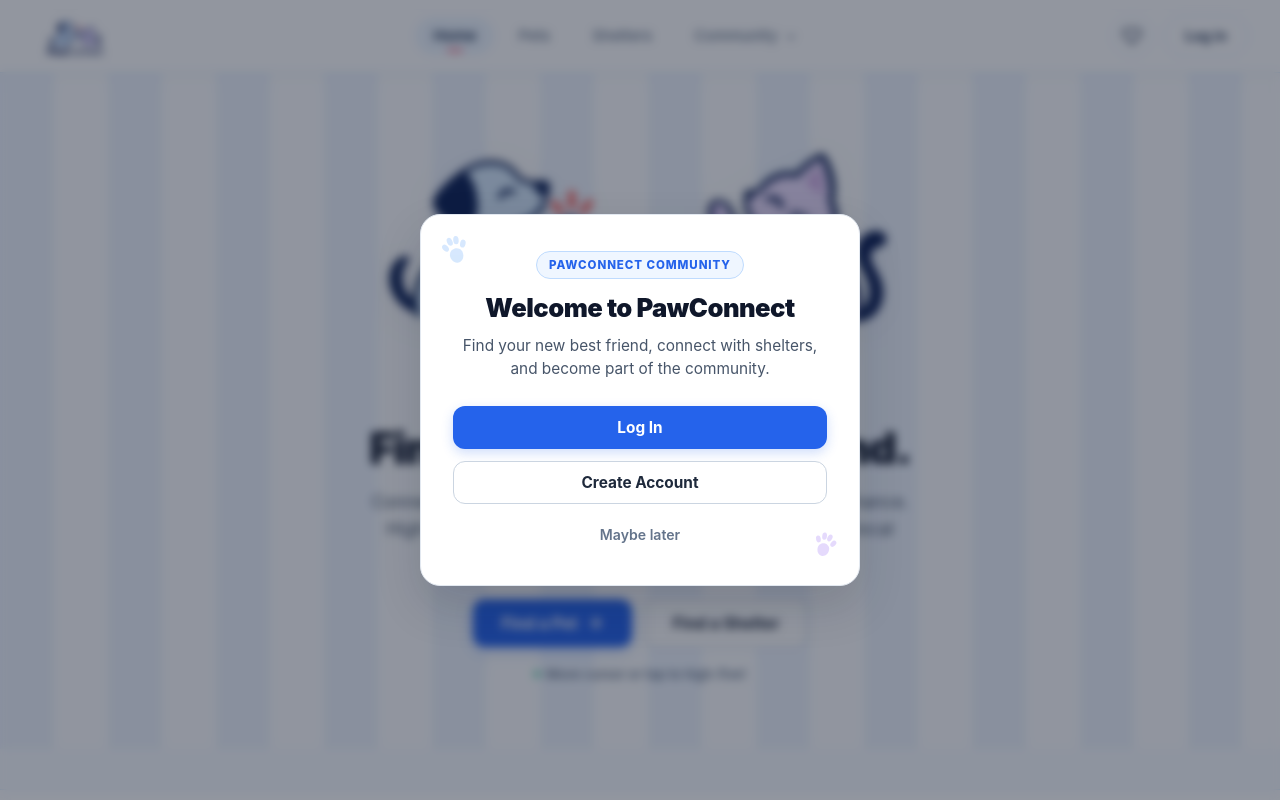
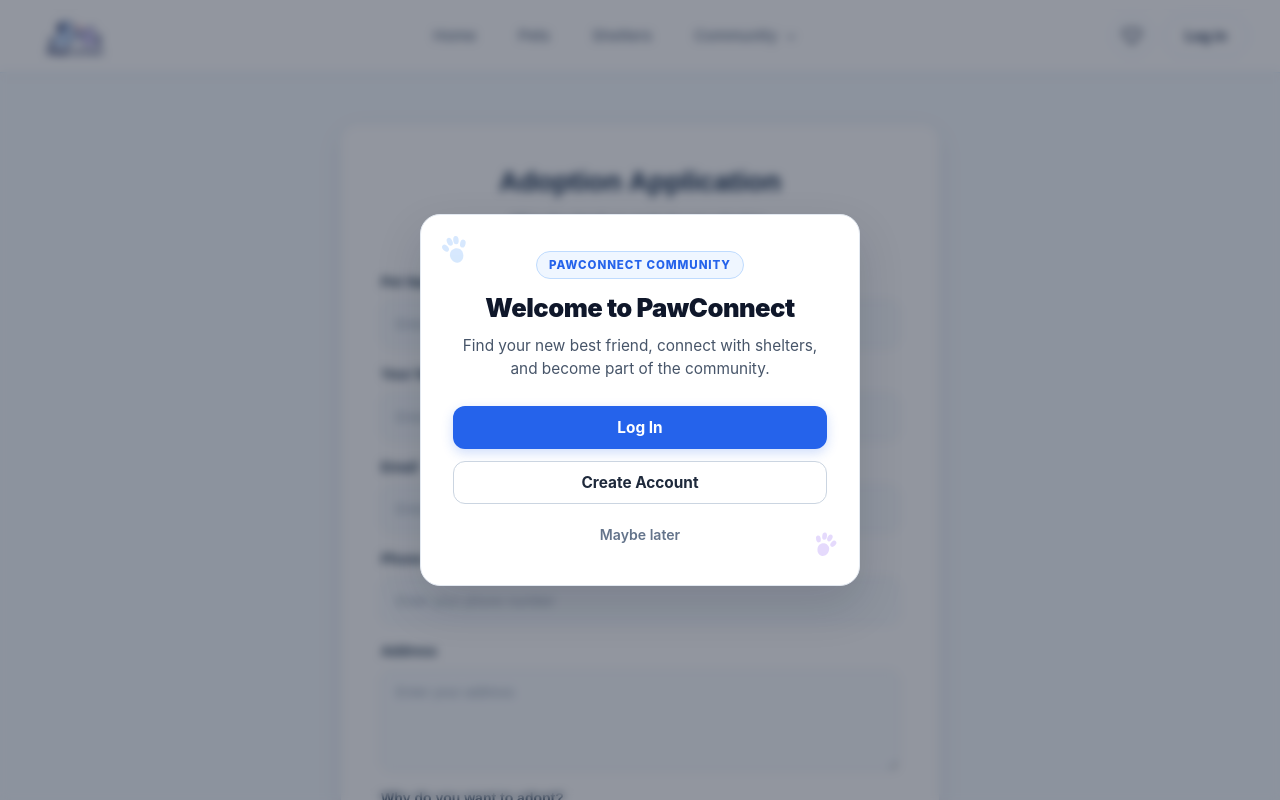
Before and after one commit to Reva-Shukla/PawConnect, a React (Vite) app: page /adoption/form in a window 1280 px wide. Before the commit this address led to /. Shown: the top 800 px of the page. Built offline with nearby package versions, Linux system fonts and the light colour scheme.

Commit message:
Update project

```diff
--- a/src/App.jsx
+++ b/src/App.jsx
@@ -17,6 +17,7 @@ import PetHome from './pages/pets/PetHome'
 // Adoption Pages
 import Login from './pages/adoption/Login'
 import Register from './pages/adoption/Register'
+import AdoptionForm from "./pages/adoption/AdoptionForm";
 
 // Shelter Pages
 import ShelterDashboard from './pages/shelter/ShelterDashboard'
@@ -67,12 +68,16 @@ function App() {
               path="/pets"
               element={<PetHome />}
             />
+          {/* ADOPTION */}
+          <Route
+            path="/adoption"
+            element={<AdoptionForm />}
+          />
 
-            {/* ADOPTION */}
-            <Route
-              path="/adoption"
-              element={<AdoptionPlaceholder />}
-            />
+          <Route
+            path="/adoption/form"
+            element={<AdoptionForm />}
+          />
 
             {/* LOGIN */}
             <Route
--- /dev/null
+++ b/src/pages/adoption/AdoptionForm.css
@@ -0,0 +1,136 @@
+.adoption-form-page {
+  min-height: 100vh;
+  width: 100%;
+  display: flex;
+  justify-content: center;
+  align-items: flex-start;
+  background: #f5f9fd;
+  padding: 50px 20px;
+  box-sizing: border-box;
+  font-family: Arial, Helvetica, sans-serif;
+}
+
+.adoption-form-card {
+  width: 100%;
+  max-width: 600px;
+  background: #ffffff;
+  padding: 40px;
+  border-radius: 18px;
+  border: 1px solid #e3edf5;
+  box-shadow: 0 8px 25px rgba(35, 61, 90, 0.08);
+  box-sizing: border-box;
+}
+
+.adoption-form-card h1 {
+  margin: 0 0 10px;
+  text-align: center;
+  color: #142d4c;
+  font-size: 28px;
+  font-weight: 700;
+}
+
+.adoption-form-card > p {
+  margin: 0 0 30px;
+  text-align: center;
+  color: #718096;
+  font-size: 14px;
+}
+
+/* Form */
+
+.adoption-form-card form {
+  display: flex;
+  flex-direction: column;
+  gap: 8px;
+}
+
+.adoption-form-card label {
+  color: #243b53;
+  font-size: 14px;
+  font-weight: 600;
+  margin-top: 8px;
+}
+
+.adoption-form-card input,
+.adoption-form-card textarea {
+  width: 100%;
+  padding: 12px 14px;
+  border: 1px solid #dce7f1;
+  border-radius: 10px;
+  background: #f8fbfe;
+  color: #243b53;
+  font-size: 14px;
+  font-family: inherit;
+  outline: none;
+  box-sizing: border-box;
+  transition: 0.2s ease;
+}
+
+.adoption-form-card input {
+  height: 46px;
+}
+
+.adoption-form-card textarea {
+  min-height: 100px;
+  resize: vertical;
+}
+
+.adoption-form-card input::placeholder,
+.adoption-form-card textarea::placeholder {
+  color: #9aa9b8;
+}
+
+.adoption-form-card input:focus,
+.adoption-form-card textarea:focus {
+  border-color: #8eb8df;
+  background: #ffffff;
+  box-shadow: 0 0 0 3px rgba(142, 184, 223, 0.15);
+}
+
+/* Submit Button */
+
+.adoption-form-card button {
+  width: 100%;
+  height: 48px;
+  margin-top: 22px;
+  border: none;
+  border-radius: 10px;
+  background: #ff6b81;
+  color: #ffffff;
+  font-size: 15px;
+  font-weight: 600;
+  cursor: pointer;
+  transition: 0.2s ease;
+  box-shadow: 0 4px 10px rgba(255, 107, 129, 0.2);
+}
+
+.adoption-form-card button:hover {
+  background: #f45b73;
+  transform: translateY(-1px);
+  box-shadow: 0 6px 14px rgba(255, 107, 129, 0.25);
+}
+
+.adoption-form-card button:active {
+  transform: translateY(0);
+}
+
+/* Mobile */
+
+@media (max-width: 600px) {
+  .adoption-form-page {
+    padding: 25px 15px;
+  }
+
+  .adoption-form-card {
+    padding: 28px 22px;
+    border-radius: 14px;
+  }
+
+  .adoption-form-card h1 {
+    font-size: 24px;
+  }
+
+  .adoption-form-card > p {
+    font-size: 13px;
+  }
+}
--- a/src/pages/adoption/AdoptionForm.jsx
+++ b/src/pages/adoption/AdoptionForm.jsx
@@ -0,0 +1,112 @@
+import React, { useState } from "react";
+import { useNavigate } from "react-router-dom";
+import "./AdoptionForm.css";
+
+function AdoptionForm() {
+  const navigate = useNavigate();
+
+  const [formData, setFormData] = useState({
+    petName: "",
+    name: "",
+    email: "",
+    phone: "",
+    address: "",
+    reason: ""
+  });
+
+  const handleChange = (e) => {
+    setFormData({
+      ...formData,
+      [e.target.name]: e.target.value
+    });
+  };
+
+  const handleSubmit = (e) => {
+    e.preventDefault();
+
+    console.log("Adoption Application:", formData);
+
+    alert("Adoption application submitted successfully!");
+
+    navigate("/adoption");
+  };
+
+  return (
+    <div className="adoption-form-page">
+      <div className="adoption-form-card">
+
+        <h1>Adoption Application</h1>
+        <p>Fill in the details to apply for pet adoption.</p>
+
+        <form onSubmit={handleSubmit}>
+
+          <label>Pet Name</label>
+          <input
+            type="text"
+            name="petName"
+            placeholder="Enter pet name"
+            value={formData.petName}
+            onChange={handleChange}
+            required
+          />
+
+          <label>Your Name</label>
+          <input
+            type="text"
+            name="name"
+            placeholder="Enter your name"
+            value={formData.name}
+            onChange={handleChange}
+            required
+          />
+
+          <label>Email</label>
+          <input
+            type="email"
+            name="email"
+            placeholder="Enter your email"
+            value={formData.email}
+            onChange={handleChange}
+            required
+          />
+
+          <label>Phone</label>
+          <input
+            type="tel"
+            name="phone"
+            placeholder="Enter your phone number"
+            value={formData.phone}
+            onChange={handleChange}
+            required
+          />
+
+          <label>Address</label>
+          <textarea
+            name="address"
+            placeholder="Enter your address"
+            value={formData.address}
+            onChange={handleChange}
+            required
+          />
+
+          <label>Why do you want to adopt?</label>
+          <textarea
+            name="reason"
+            placeholder="Tell us why you want to adopt this pet"
+            value={formData.reason}
+            onChange={handleChange}
+            required
+          />
+
+          <button type="submit">
+            Submit Application
+          </button>
+
+        </form>
+
+      </div>
+    </div>
+  );
+}
+
+export default AdoptionForm;
```
